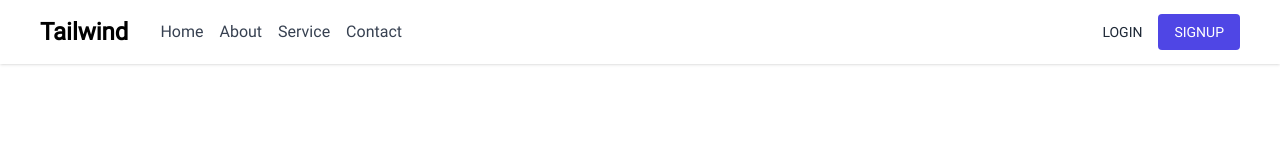
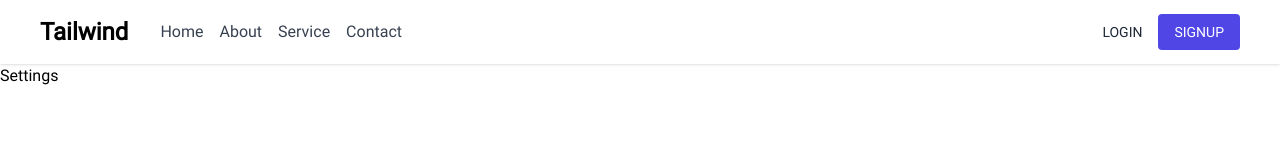
Before and after one commit to leongjs98/LibreGym, a Nuxt app: page /settings in a window 1280 px wide. Shown: the top 160 px of the page. Built offline with nearby package versions, Linux system fonts and the light colour scheme.

Commit message:
Added pages for extra features

```diff
--- /dev/null
+++ b/pages/profile/index.vue
@@ -0,0 +1,13 @@
+<template>
+  <div>
+    Profile
+  </div>
+</template>
+
+<script setup lang="ts">
+
+</script>
+
+<style scoped>
+
+</style>
--- /dev/null
+++ b/pages/settings/index.vue
@@ -0,0 +1,13 @@
+<template>
+  <div>
+    Settings
+  </div>
+</template>
+
+<script setup lang="ts">
+
+</script>
+
+<style scoped>
+
+</style>
```
